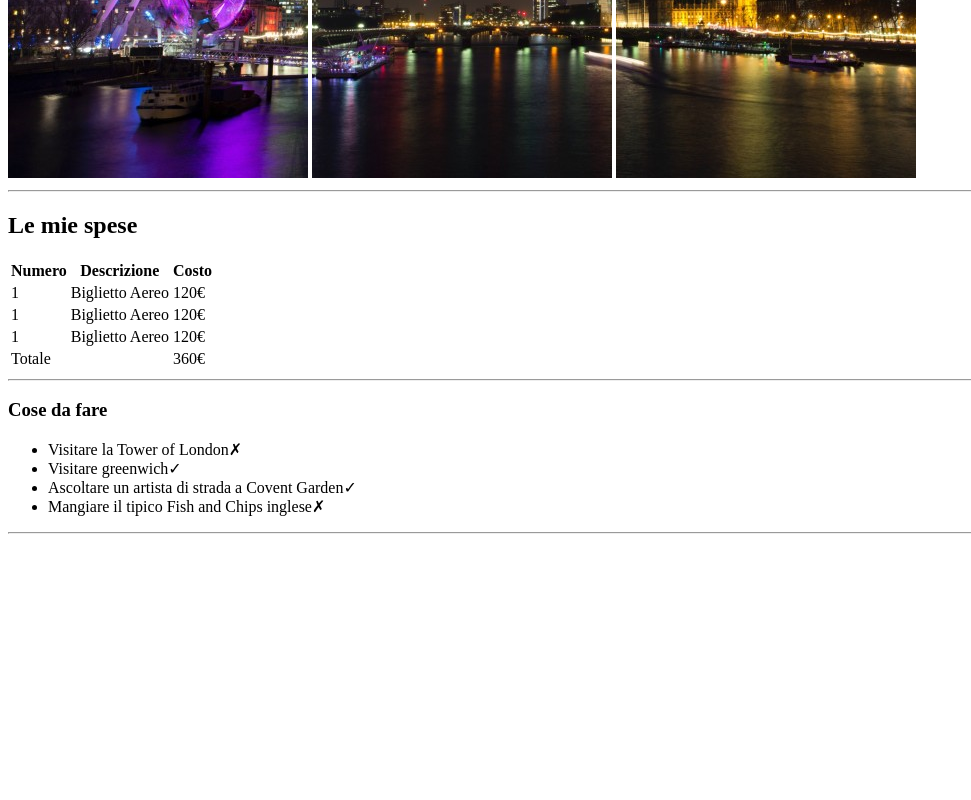
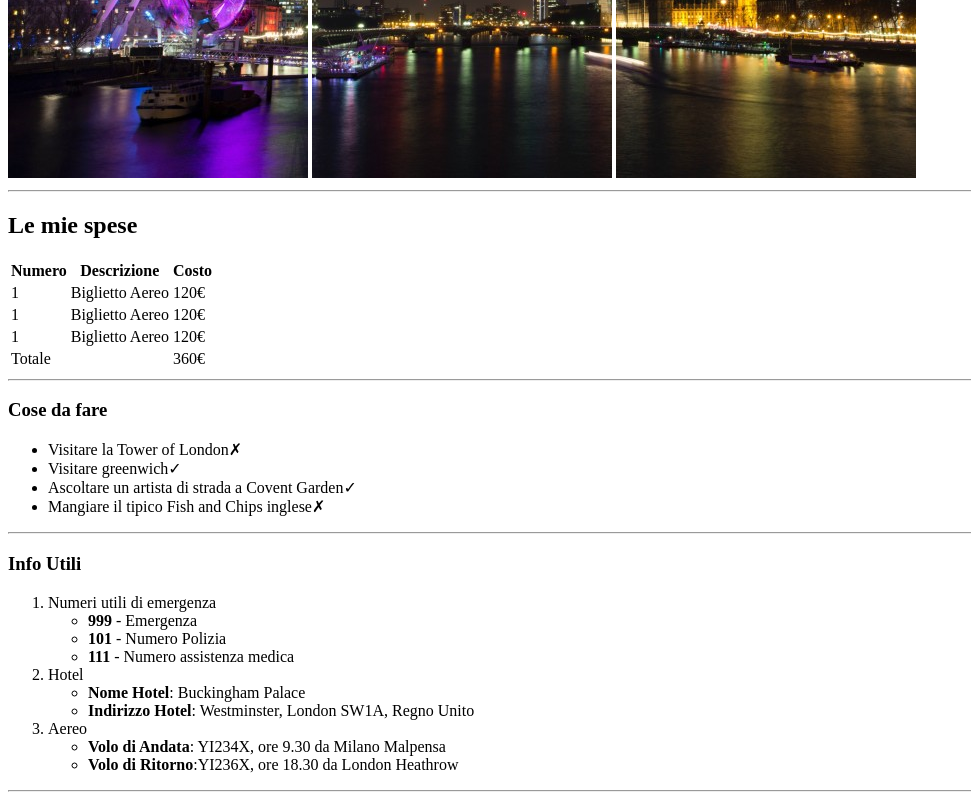
Before and after one commit to FernandoSalicandro/html-london-trip, a plain HTML site: page index.html in a window 1280 px wide. Shown: the part 502-1302 px from the top of the page, without its empty margins (0-971 px from the left). Before the commit the page ends 1044 px from the top, so only its background shows below. Drawn offline with Linux system fonts and the light colour scheme.

Commit message:
:feat: added section info utili

```diff
--- a/index.html
+++ b/index.html
@@ -79,6 +79,35 @@
         </section>
         <!-- aggiungo separatore tra sezione Cose da fare e sezione info utili -->
         <hr>
+        <!-- aggiungo sezione info utili -->
+        <section id="info_utili">
+            <h3>Info Utili</h3>
+            <ol>
+                <li>Numeri utili di emergenza
+
+                    <ul>
+                        <li><strong>999</strong> - Emergenza</li>
+                        <li><strong>101</strong> - Numero Polizia</li>
+                        <li><strong>111</strong> - Numero assistenza medica</li>
+                    </ul>
+                </li>
+                <li>Hotel
+                    <ul>
+                        <li><strong>Nome Hotel</strong>: Buckingham Palace</li>
+                        <li><strong>Indirizzo Hotel</strong>: Westminster, London SW1A, Regno Unito</li>
+                    </ul>
+                </li>
+                <li>Aereo
+                    <ul>
+                        <li><strong>Volo di Andata</strong>: YI234X, ore 9.30 da Milano Malpensa</li>
+                        <li><strong>Volo di Ritorno</strong>:YI236X, ore 18.30 da London Heathrow</li>
+                    </ul>
+                </li>
+            </ol>
+            <!-- fine sezione info utili -->
+        </section>
+        <!-- aggiungo separatore fra sezione info utili e sezione foto -->
+        <hr>
     </main>
 
 
```
